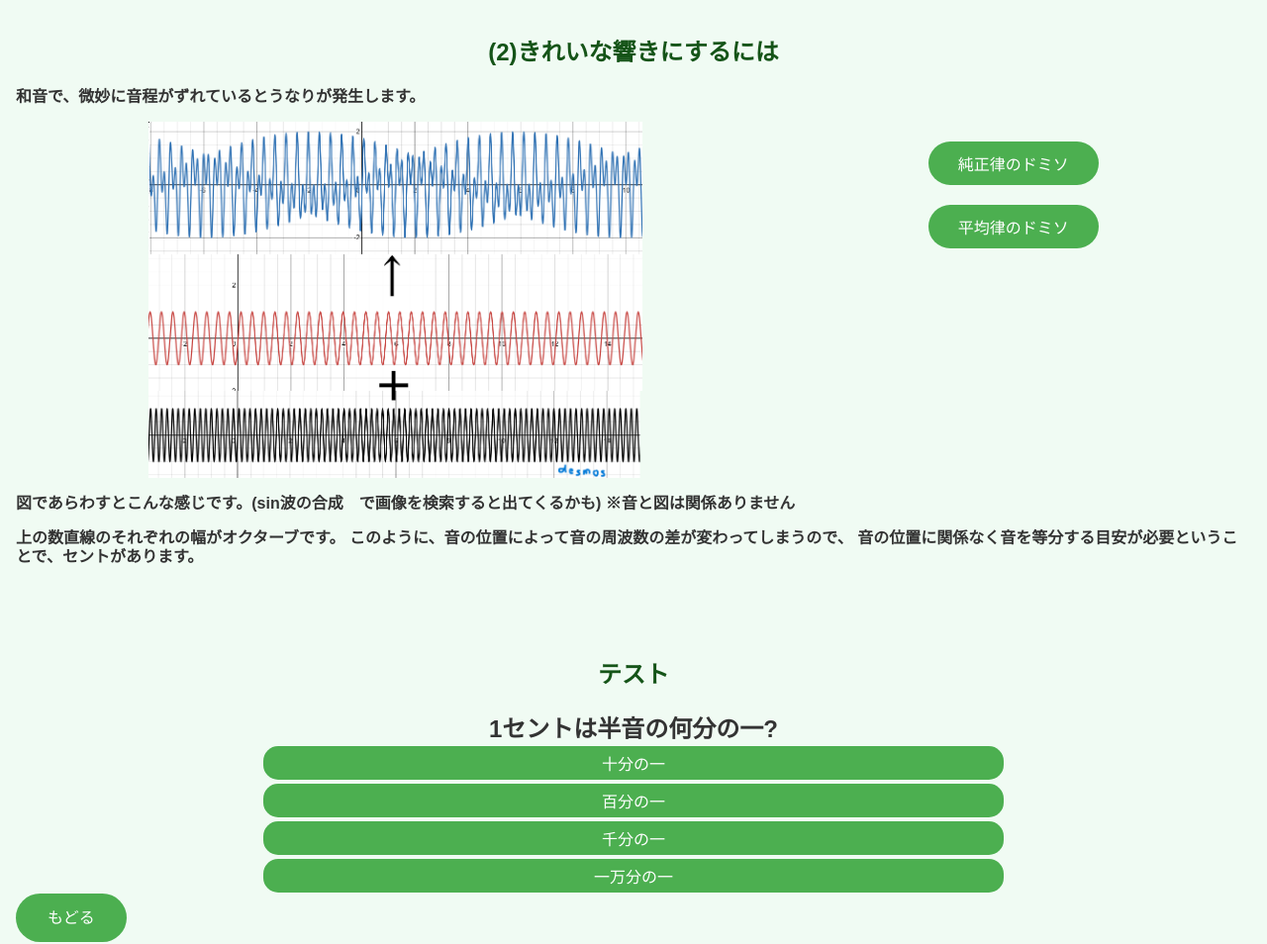
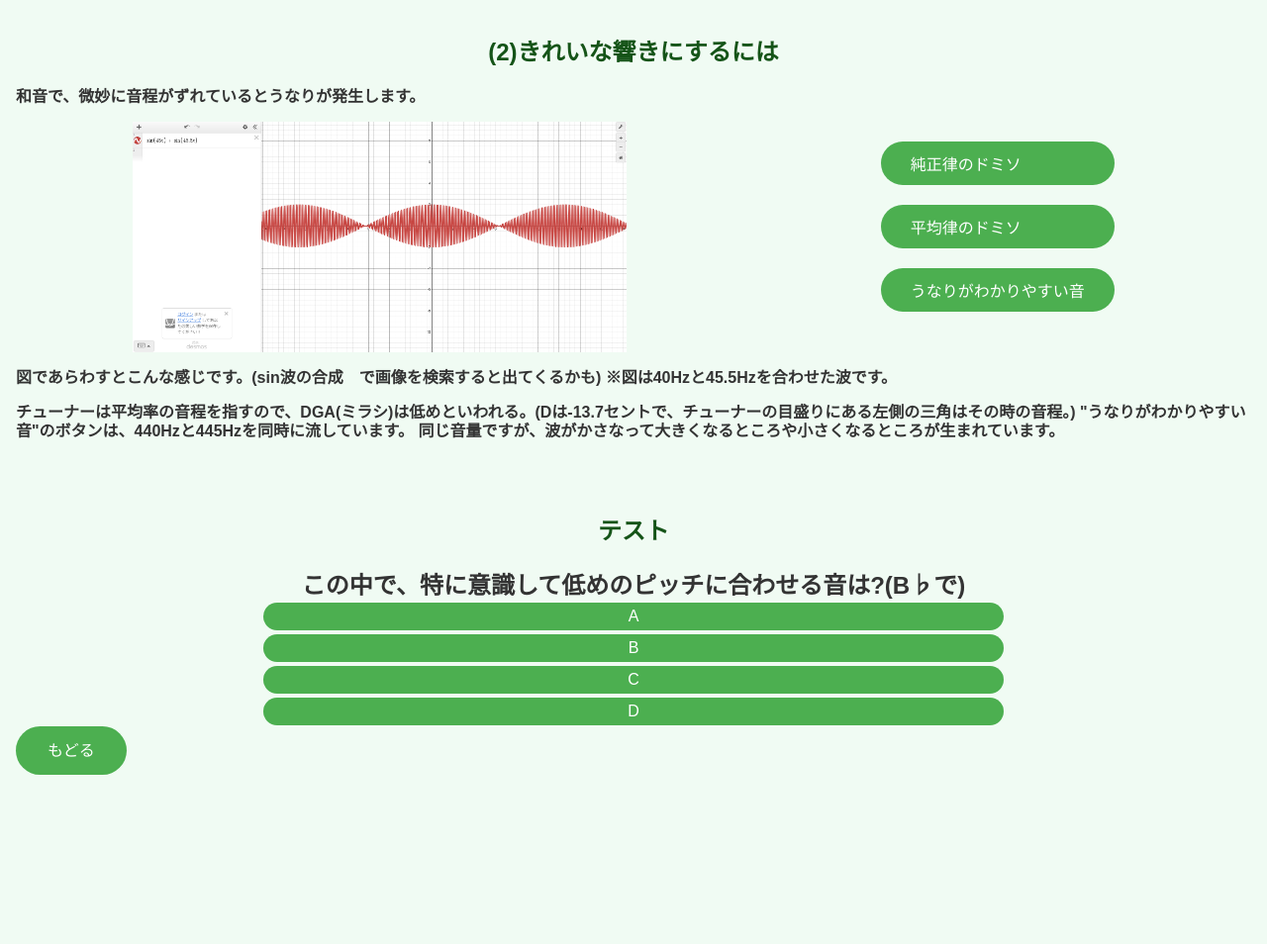
Before and after one commit to masat410/music, a website: page page/chords.html in a window 1280 px wide. Shown: the part 400-1354 px from the top of the page at 99% size. After the commit the page ends 1185 px from the top, so only its background shows below. Drawn offline with Linux system fonts and the light colour scheme.

Commit message:
いったん完成

```diff
--- a/page/chords.html
+++ b/page/chords.html
@@ -37,25 +37,26 @@
             和音で、微妙に音程がずれているとうなりが発生します。
         </p>
         <div style="display:flex;justify-content:space-around;">
-            <img src="../assets/image/sin.png" style="width:40%">
+            <img src="../assets/image/スクリーンショット%202025-01-30%20191623.png" style="width:40%">
             <div>
                 <div class="sound" onClick="playSound('jundomiso')"><span>純正律のドミソ</span></div>
                 <div class="sound" onClick="playSound('heidomiso')"><span>平均律のドミソ</span></div>
+                <div class = "sound" onclick="playSoundo(440,445)"><span>うなりがわかりやすい音</span></div>
                 <audio id="jundomiso" src="../assets/sounds/junsei_domiso.mp3"></audio>
                 <audio id="heidomiso" src="../assets/sounds/heikin_domiso.mp3"></audio>
             </div>
         </div>
         <p>
             図であらわすとこんな感じです。(sin波の合成　で画像を検索すると出てくるかも)
-            ※音と図は関係ありません
+            ※図は40Hzと45.5Hzを合わせた波です。
         </p>
         <p>
-            上の数直線のそれぞれの幅がオクターブです。
-            このように、音の位置によって音の周波数の差が変わってしまうので、
-            音の位置に関係なく音を等分する目安が必要ということで、セントがあります。
+            チューナーは平均率の音程を指すので、DGA(ミラシ)は低めといわれる。(Dは-13.7セントで、チューナーの目盛りにある左側の三角はその時の音程。)
+            "うなりがわかりやすい音"のボタンは、440Hzと445Hzを同時に流しています。
+            同じ音量ですが、波がかさなって大きくなるところや小さくなるところが生まれています。
         </p>
 
-        <br><br><br>
+        <br><br>
         <h2>テスト</h2>
         <div id="quiz-container">
             <div class="question" id="question"></div>
@@ -74,33 +75,37 @@
             var audio = document.getElementById(soundId);
             audio.play();
         }
+        function playSoundo(frequency, secondFrequency = null) {
+            const context = new (window.AudioContext || window.webkitAudioContext)();
+            const oscillator1 = context.createOscillator();
+            oscillator1.type = 'sine';
+            oscillator1.frequency.setValueAtTime(frequency, context.currentTime);
+
+            if (secondFrequency) {
+                const oscillator2 = context.createOscillator();
+                oscillator2.type = 'sine';
+                oscillator2.frequency.setValueAtTime(secondFrequency, context.currentTime);
+                oscillator2.connect(context.destination);
+                oscillator2.start();
+                oscillator2.stop(context.currentTime + 2); // 1秒間音を鳴らす
+            }
+
+            oscillator1.connect(context.destination);
+            oscillator1.start();
+            oscillator1.stop(context.currentTime + 2); // 1秒間音を鳴らす
+        }
     </script>
     <script>
         const quiz = [
             {
-                question: "1セントは半音の何分の一?",
-                options: ["十分の一", "百分の一", "千分の一", "一万分の一"],
-                answer: 1
+                question: "この中で、特に意識して低めのピッチに合わせる音は?(B♭で)",
+                options: ["A", "B", "C", "D"],
+                answer: 3
             },
             {
-                question: "なんでHzのほかにセントっていう単位があるの?",
-                options: ["セントは音のボリュームを示す単位だから", "Hzは音の振動速度、セントは音の高さを調整するためのものだから", "Hzは音楽でいう\"音\"と対応しにくいから", "機械がわかりやすいから"],
-                answer: 2
-            },
-            {
-                question: "C管のソ,B♭管のラ,E♭管のミはドイツ音名で何?(チューナーに表示される音)",
-                options: ["Cis/C♯", "G", "Dis/D♯", "B"],
-                answer: 1
-            },
-            {
-                question: "C管のソ♯,B♭管のラ♯,E♭管のファはドイツ音名で何?(チューナーに表示される音)",
-                options: ["Gis/G♯", "Es/E♭", "G", "C"],
-                answer: 0
-            },
-            {
-                question: "C管のラ,B♭管のシ,E♭管のファ♯はドイツ音名で何?(チューナーに表示される音)",
-                options: ["C", "D", "A", "B"],
-                answer: 2
+                question: "人間の耳(脳)はどんな音(和音)を気持ちいいと認識する?",
+                options: ["高い音", "大きい音","ある特定の周波数の音(いくつも存在する)","周波数の比が簡単な整数比で表せる"],
+                answer: 3
             }
         ];
 
```
Also changed, not shown: assets/image/スクリーンショット 2025-01-30 191623.png (added), 2 other files.
